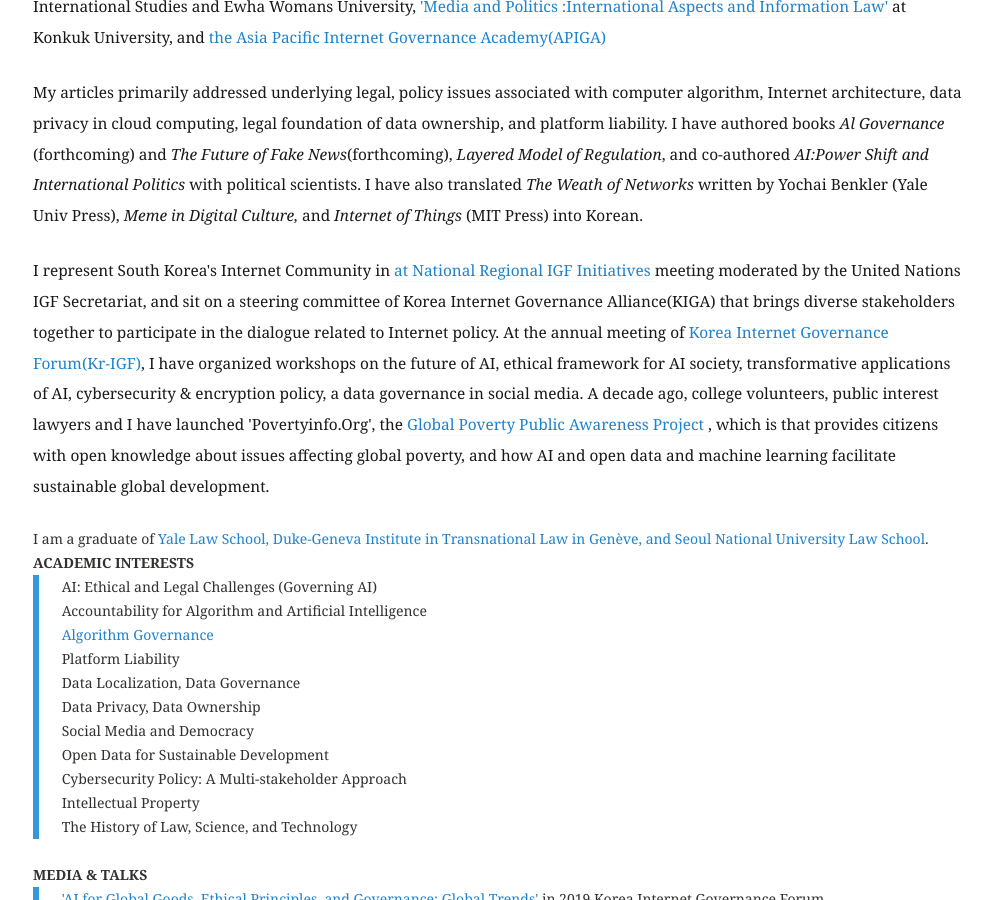
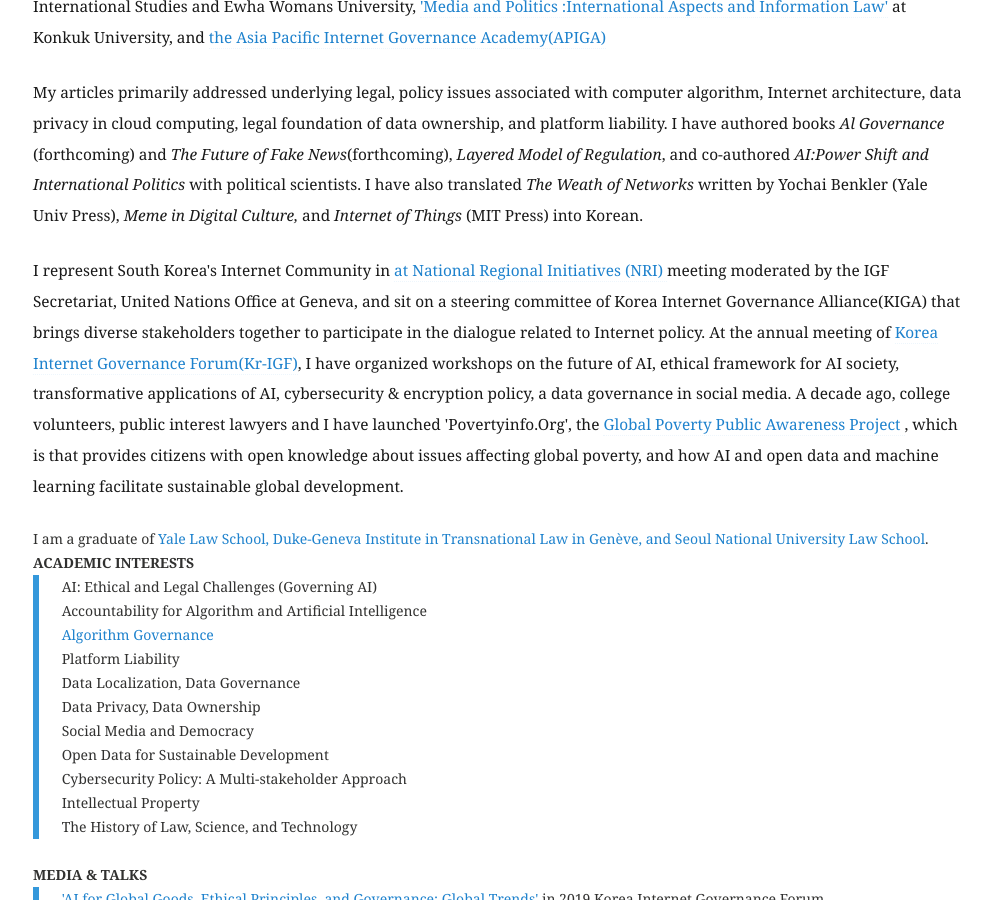
Before and after one commit to eunchangchoi/eunchangchoi.github.io, a Jekyll site: the page built from index.md, in a window 1280 px wide and 900 px high, scrolled down 878 px. Shown: the whole window, without its empty margins (67-1058 px from the left). Built offline with Jekyll 4.4.1, drawn with Linux system fonts in a browser that asks for light colours.

Commit message:
Update index.md

```diff
--- a/index.md
+++ b/index.md
@@ -21,7 +21,7 @@
 <p style="font-size:1.1em">I, 최은창(崔恩彰), am a Korean legal scholar and a non-resident fellow of <a href="https://thefreeinternetproject.org/"> the Free Internet Project </a>at <a href="https://www.kentlaw.iit.edu/">Illinois Institute of Technology in Chicago</a>. I have been actively participating in Law Committee of <a href="https://ethicsinaction.ieee.org/">IEEE Global Initiative on Ethics of Autonomous and Intelligent Systems</a>, and its Working Groups (P7002 'Data Privacy Process', P7001 'Transparency of Autonomous Systems'). I am a regular public speaker on legal perspective on the emerging technologies, and Internet-related public policy issues. My current research focuses on the intersection of law and algorithm, applied ethical and governance challenges in AI, safety concerns arising from transformative AI, global data regulations, and policy on 'Responsible AI' and 'Data Provenance.' I have been invited to the Expert Council of Robot Ethics of <a href="https://www.k-robot.org/"> Korea Institute for Robot Industry Advancement</a>, and KAIST Fourth Industrial Revolution Intelligence Center. Recently I have consulted with <a href="https://www.kisdi.re.kr/"> Korea Information Society Development Institute (KISDI)</a>, <a href="http://www.stepi.re.kr/"> Science and Technology Policy Institute (STEPI)</a> and South Korean <a href="https://www.4th-ir.go.kr"> Presidential Committee on the Fourth Industrial Revolution </a> on AI policy and strategy.
   <p  style="font-size:1.1em"> Previously, I was a resident fellow of <a href="https://https://law.yale.edu/isp"> Information Society Project at Yale Law School</a>, where I worked as a coordinator of Harvard-Yale-MIT Cyberscholar Working Group. I also have held an appointment as a visiting scholar at <a href="https://www.law.ox.ac.uk/centres-institutes/centre-socio-legal-studies"> Centre for Socio-Legal Studies, Oxford University Law Faculty </a>. I was an invited expert of <a href="https://www.w3.org/2011/07/privacy-ig-charter"> W3C Privacy Interest Group</a> and a fellow of STEPI, a leading think tank of South Korea. I have taught 'Global Information Society and Policy' at Korea University Graduate School of International Studies and Ewha Womans University, <a href="https://www.facebook.com/Politics.Media"> 'Media and Politics :International Aspects and Information Law'</a> at Konkuk University, and <a href="https://www.icann.org/news/announcement-2-2019-05-14-en"> the Asia Pacific Internet Governance Academy(APIGA)</a> </p>
 <p style="font-size:1.1em"> My articles primarily addressed underlying legal, policy issues associated with computer algorithm, Internet architecture, data privacy in cloud computing, legal foundation of data ownership, and platform liability. I have authored books <i> Al Governance </i>(forthcoming) and <i>The Future of Fake News</i>(forthcoming), <i> Layered Model of Regulation</i>, and co-authored <i>AI:Power Shift and International Politics</i> with political scientists. I have also translated <i> The Weath of Networks</i> written by Yochai Benkler (Yale Univ Press),<i> Meme in Digital Culture,</i> and <i>Internet of Things</i> (MIT Press) into Korean. </p>
-<p style="font-size:1.1em"> I represent South Korea's Internet Community in <a href= "http://www.intgovforum.org/multilingual/content/igf-regional-and-national-initiatives"> at National Regional IGF Initiatives </a> meeting moderated by the United Nations IGF Secretariat, and sit on a steering committee of Korea Internet Governance Alliance(KIGA) that brings diverse stakeholders together to participate in the dialogue related to Internet policy. At the annual meeting of <a href="http://krigf.kr"> Korea Internet Governance Forum(Kr-IGF)</a>, I have organized workshops on the future of AI, ethical framework for AI society, transformative applications of AI, cybersecurity & encryption policy, a data governance in social media. A decade ago, college volunteers, public interest lawyers and I have launched 'Povertyinfo.Org', the <a href="http://www.povertyinfo.org"> Global Poverty Public Awareness Project </a>, which is that provides citizens with open knowledge about issues affecting global poverty, and how AI and open data and machine learning facilitate sustainable global development.</p> I am a graduate of <a href="https://law.yale.edu/"> Yale Law School, Duke-Geneva Institute in Transnational Law in Genève, and <a href="https://law.snu.ac.kr/index_en.php"> Seoul National University Law School</a>.
+<p style="font-size:1.1em"> I represent South Korea's Internet Community in <a href= "http://www.intgovforum.org/multilingual/content/igf-regional-and-national-initiatives"> at National Regional Initiatives (NRI) </a> meeting moderated by the IGF Secretariat, United Nations Office at Geneva, and sit on a steering committee of Korea Internet Governance Alliance(KIGA) that brings diverse stakeholders together to participate in the dialogue related to Internet policy. At the annual meeting of <a href="http://krigf.kr"> Korea Internet Governance Forum(Kr-IGF)</a>, I have organized workshops on the future of AI, ethical framework for AI society, transformative applications of AI, cybersecurity & encryption policy, a data governance in social media. A decade ago, college volunteers, public interest lawyers and I have launched 'Povertyinfo.Org', the <a href="http://www.povertyinfo.org"> Global Poverty Public Awareness Project </a>, which is that provides citizens with open knowledge about issues affecting global poverty, and how AI and open data and machine learning facilitate sustainable global development.</p> I am a graduate of <a href="https://law.yale.edu/"> Yale Law School, Duke-Geneva Institute in Transnational Law in Genève, and <a href="https://law.snu.ac.kr/index_en.php"> Seoul National University Law School</a>.
 
 <strong> ACADEMIC INTERESTS </strong> <br>
 <blockquote>
```
